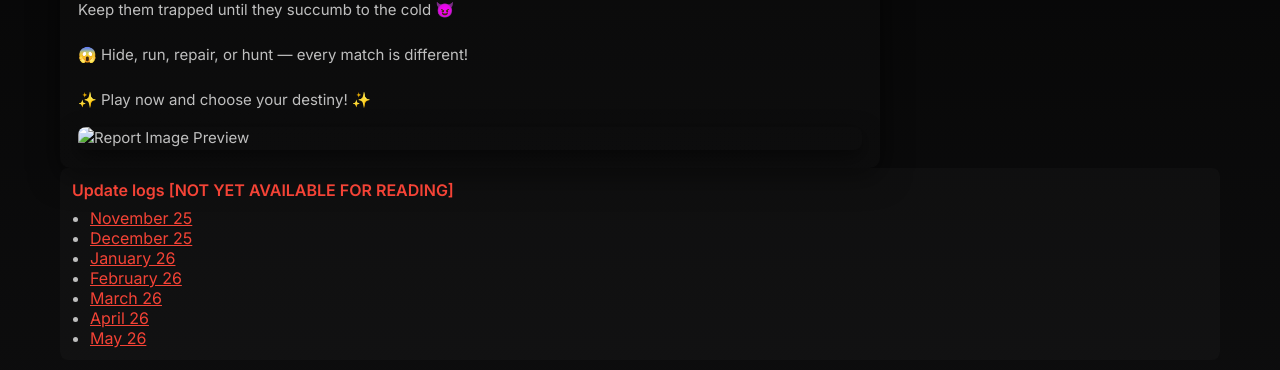
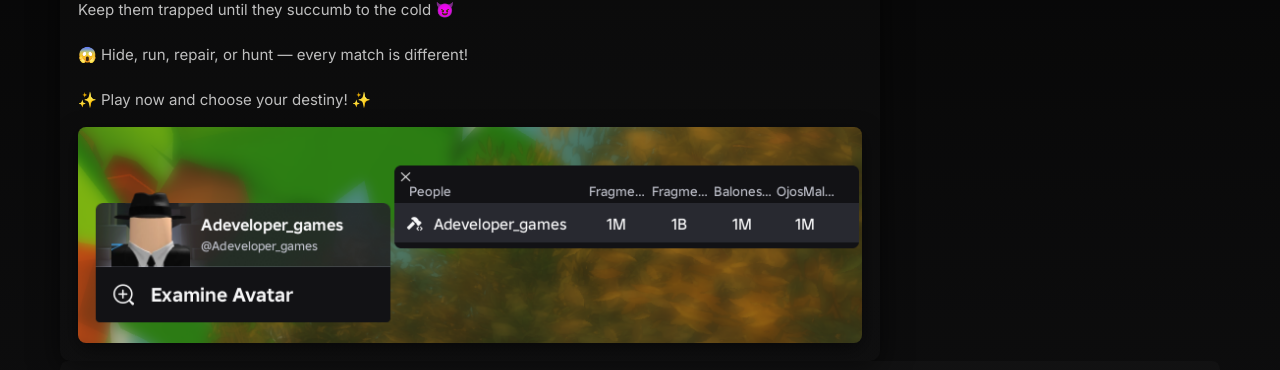
Before and after one commit to Adevelopergames/DbN-Web-Rework, a plain HTML site: page index.html in a window 1280 px wide. Shown: the part 1039-1409 px from the top of the page. Drawn offline with nearby package versions, Linux system fonts and the light colour scheme.

Commit message:
index.html

```diff
--- a/index.html
+++ b/index.html
@@ -408,9 +408,9 @@
               </p>
 
               <img
-                id="report-image-preview"
+                id="report-imagepreview"
                 class="report-image"
-                src="report-image-preview.png"
+                src="report-imagepreview.png"
                 alt="Report Image Preview"
               />
             </div>
```
